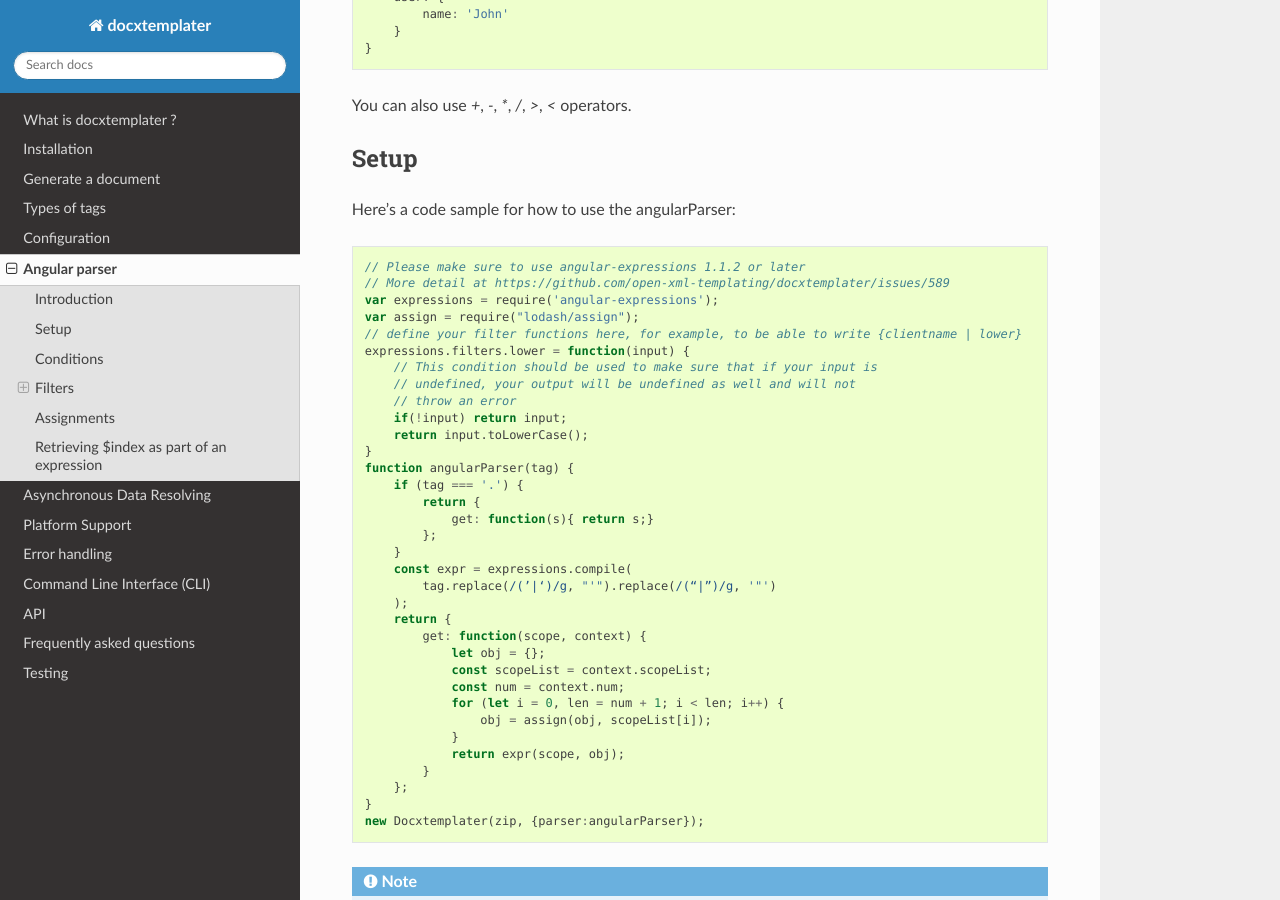
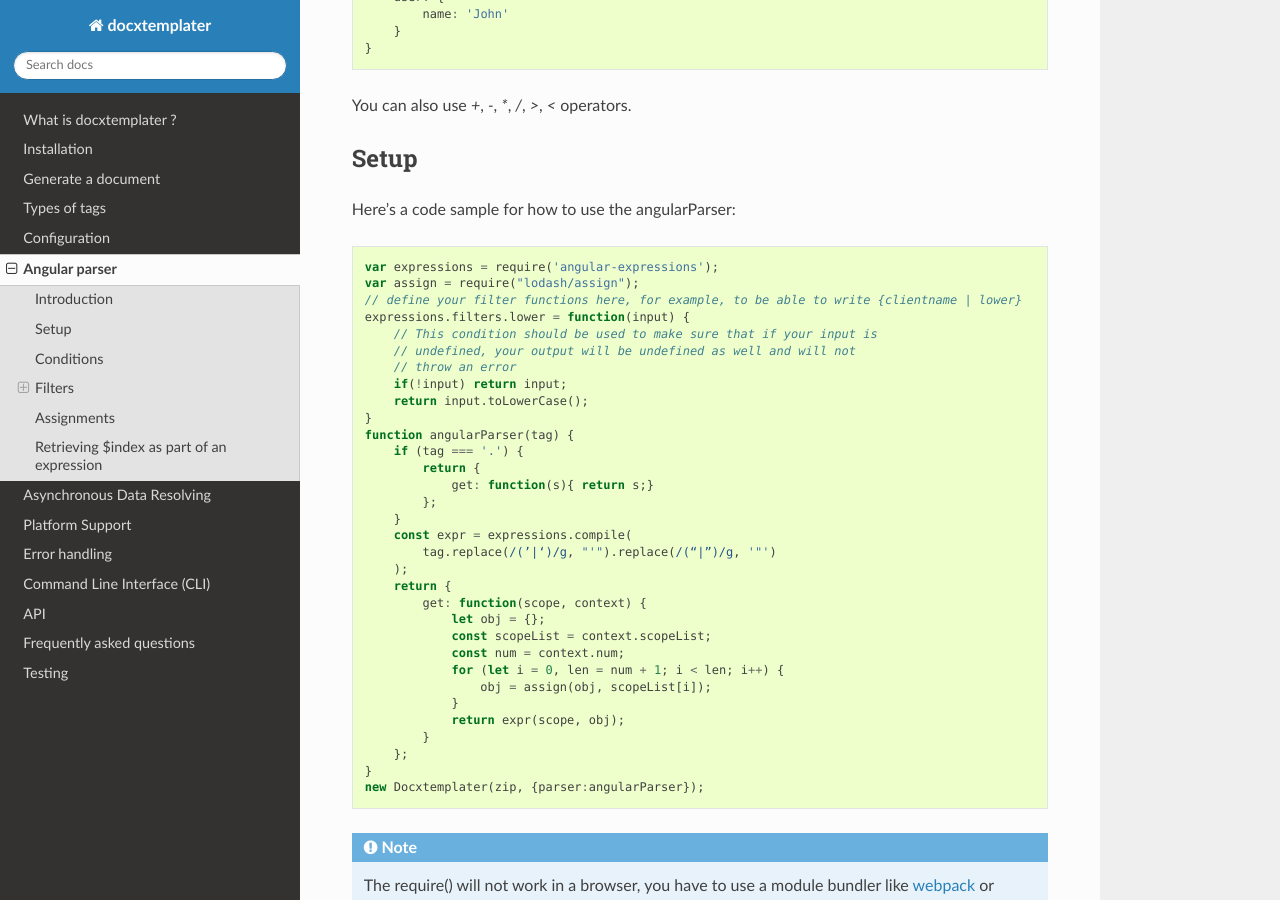
Before and after one commit to open-xml-templating/docxtemplater, a Sphinx documentation site: the page built from docs/source/angular_parse.rst, in a window 1280 px wide and 900 px high, scrolled down 419 px. Built offline with Sphinx 7.4.7 and the Read the Docs theme 2.0.0, drawn with Linux system fonts in a browser that asks for light colours.

```diff
--- a/docs/source/angular_parse.rst
+++ b/docs/source/angular_parse.rst
@@ -35,8 +35,6 @@ Here's a code sample for how to use the angularParser:
 
 .. code-block:: javascript
 
-    // Please make sure to use angular-expressions 1.1.2 or later
-    // More detail at https://github.com/open-xml-templating/docxtemplater/issues/589
     var expressions = require('angular-expressions');
     var assign = require("lodash/assign");
     // define your filter functions here, for example, to be able to write {clientname | lower}
```
Also changed, not shown: README.md (+0 -2 lines).
